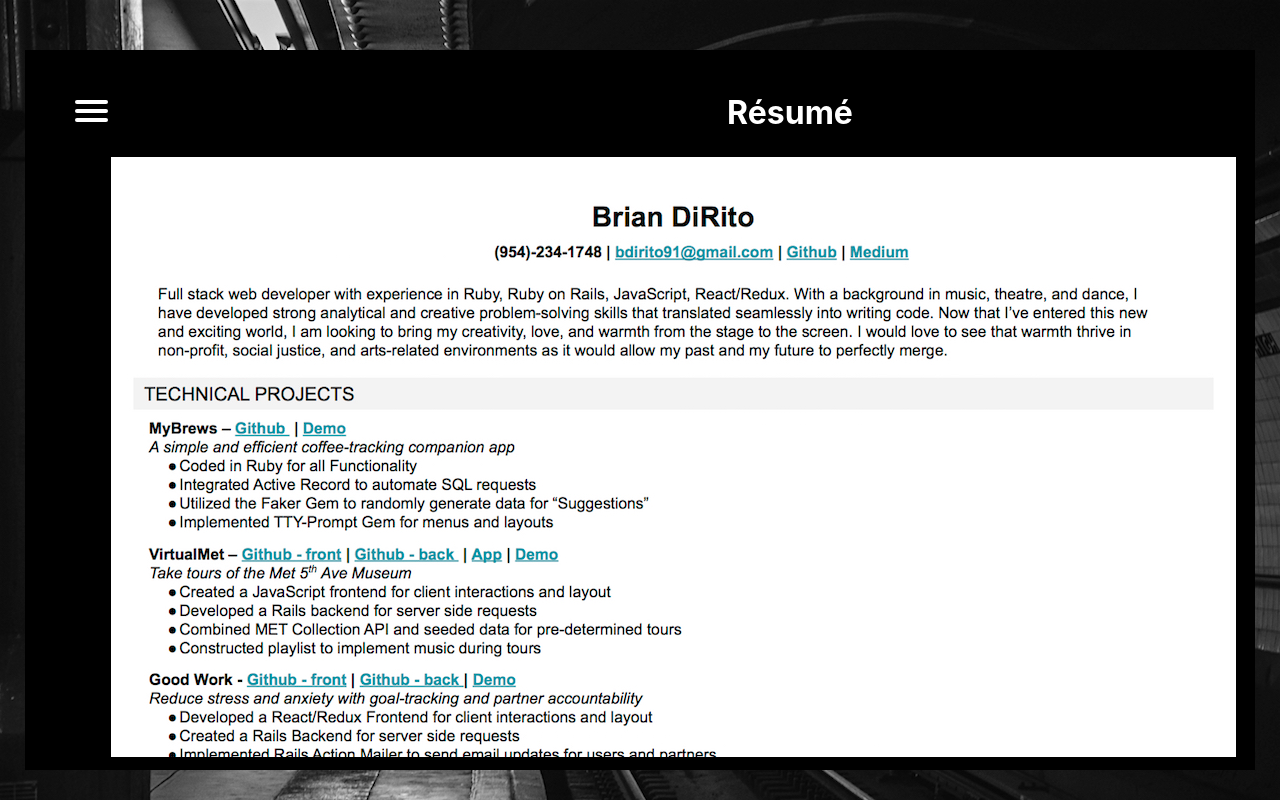
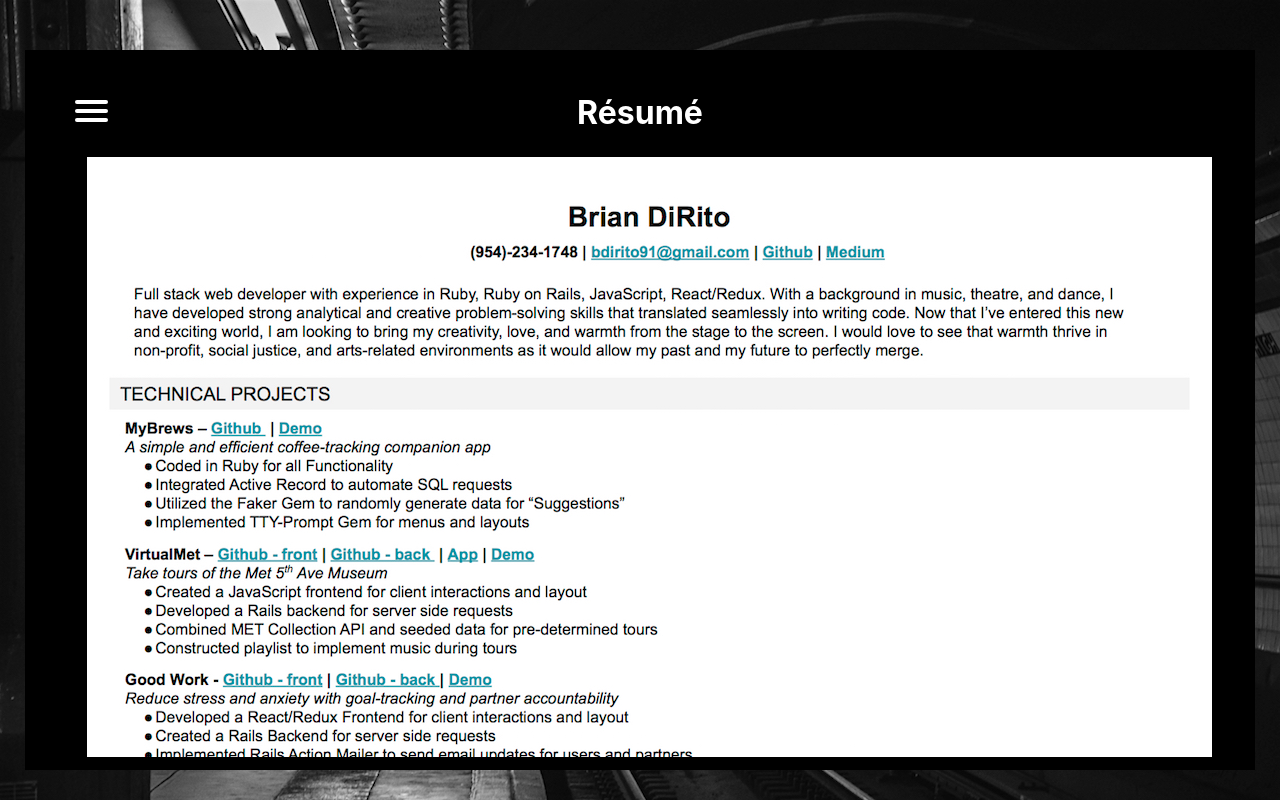
Before and after one commit to Bcdirito/github.bcdirito.io, a React (Create React App) app: page /resume in a window 1280 px wide. Built offline with nearby package versions, Linux system fonts and the light colour scheme.

Commit message:
added styling resume page:

```diff
--- a/src/components/Resume.js
+++ b/src/components/Resume.js
@@ -6,7 +6,7 @@ import "../css/resume.css"
 export default class Resume extends Component {
   render() {
     return (
-        <div>
+        <div className="resumePage">
             <h1>Résumé</h1>
             <div className="resumeContent">
 
--- a/src/css/about.css
+++ b/src/css/about.css
@@ -21,7 +21,7 @@
     max-width: 75vw;
     max-height: 75vh;
     margin-left: 250px;
-    animation: fadein 1.5s
+    animation: fadein 1.75s
 }
 
 @keyframes fadein {
--- a/src/css/resume.css
+++ b/src/css/resume.css
@@ -4,7 +4,7 @@
 }
 
 .resumeRender {
-    margin-left: 7%;
+    margin-left: 5%;
     overflow: scroll;
     height: 75vh;
 }
@@ -15,14 +15,19 @@
 }
 
 .resumeText a:link, a:visited {
-    color: black !important;
+    color: white;
     text-decoration: underline;
 }
 
 .resumeText a:hover, a:active {
-    background-color: black !important;
-    color: white !important;
+    background-color: white !important;
+    color: black !important;
     text-decoration: none;
+}
+
+.resumePage h1 {
+    padding-left: 0px;
+    padding-right: 0px;
 }
 
 @keyframes fadein {
```
